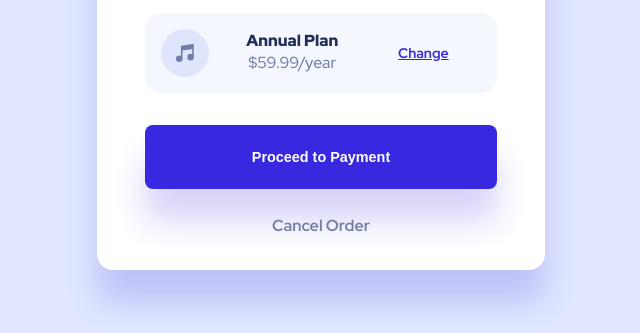
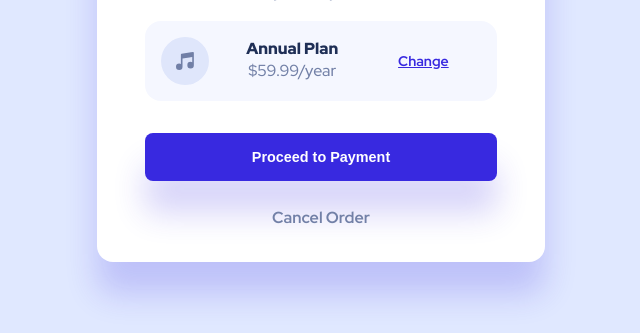
Before and after one commit to mariosearchteam/fm-order-summary, a website: page index.html in a window 1280 px wide. Shown: the part 467-800 px from the top of the page, without its empty margins (319-959 px from the left). Drawn offline with Linux system fonts and the light colour scheme.

Commit message:
adding repeat-x and smaller button padding

```diff
--- a/main.scss
+++ b/main.scss
@@ -90,7 +90,7 @@ body {
   background-image: url("./images/pattern-background-desktop.svg");
   background-size: contain;
   background-position: top left;
-  background-repeat: no-repeat;
+  background-repeat: repeat-x;
 }
 
 main {
@@ -153,9 +153,8 @@ main {
     .button {
       box-shadow: var(--box-shadow);
       margin-top: var(--spacer);
-
       border: none;
-      padding: var(--spacer);
+      padding: var(--spacer-sm);
       border-radius: var(--spacer-sm);
       width: 100%;
       color: var(--color-white);
@@ -198,7 +197,7 @@ main {
     }
     & footer {
       .button {
-        padding: var(--spacer-lg);
+        padding: var(--spacer);
       }
     }
   }
```
Also changed, not shown: main.css, 1 other file.
